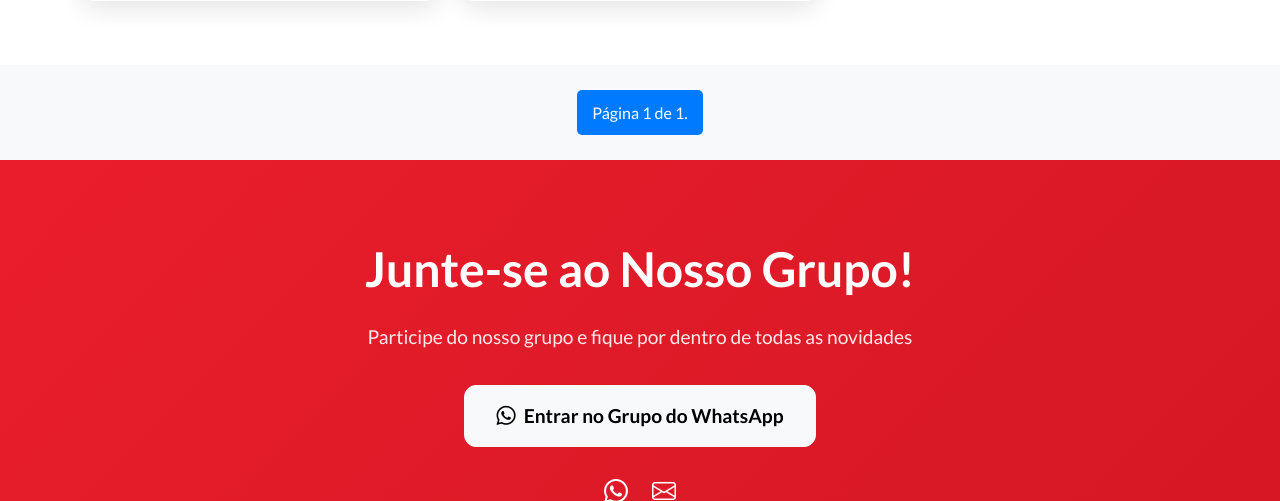
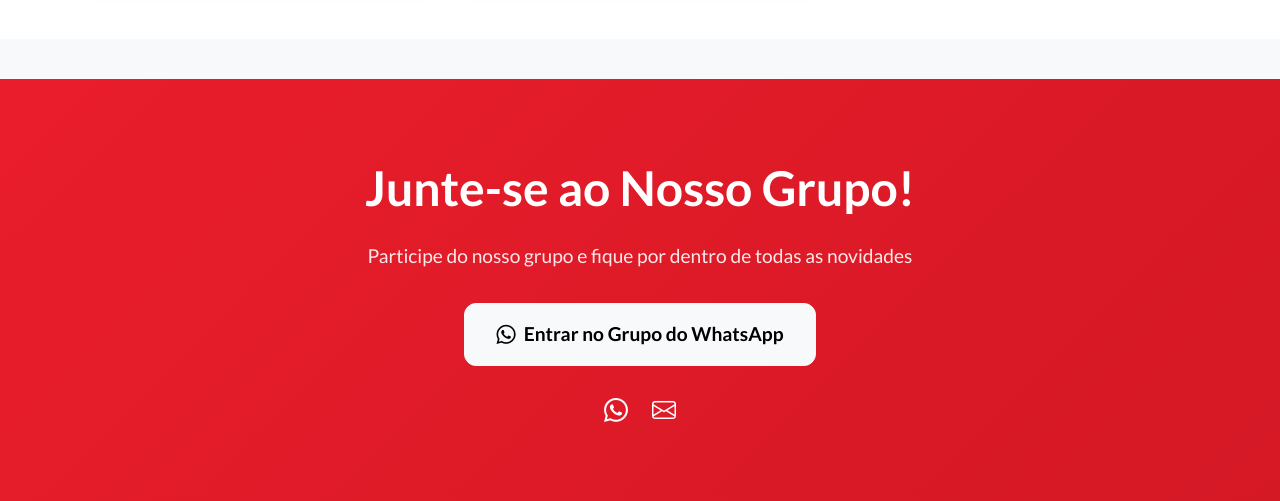
Before and after one commit to estuart27/Onepage-avaliacao, a Django app: page / in a window 1280 px wide. Shown: the part 2051-2552 px from the top of the page. Run offline with Django 5.2, Linux system fonts and the light colour scheme; data comes from the database, SQL or seed files in the repository.

Commit message:
Resolvendo Gab

```diff
--- a/avaliacao/templates/avaliacao/home.html
+++ b/avaliacao/templates/avaliacao/home.html
@@ -124,7 +124,7 @@
     </div>
 </section>
 <div class="pagination">
-    <span class="step-links">
+    {% comment %} <span class="step-links">
         {% if colaboradores.has_previous %}
             <a href="?page=1{% if request.GET.cargo %}&cargo={{ request.GET.cargo }}{% endif %}{% if request.GET.hub %}&hub={{ request.GET.hub }}{% endif %}{% if request.GET.search %}&search={{ request.GET.search }}{% endif %}">&laquo; primeiro</a>
             <a href="?page={{ colaboradores.previous_page_number }}{% if request.GET.cargo %}&cargo={{ request.GET.cargo }}{% endif %}{% if request.GET.hub %}&hub={{ request.GET.hub }}{% endif %}{% if request.GET.search %}&search={{ request.GET.search }}{% endif %}">anterior</a>
@@ -138,7 +138,7 @@
             <a href="?page={{ colaboradores.next_page_number }}{% if request.GET.cargo %}&cargo={{ request.GET.cargo }}{% endif %}{% if request.GET.hub %}&hub={{ request.GET.hub }}{% endif %}{% if request.GET.search %}&search={{ request.GET.search }}{% endif %}">próximo</a>
             <a href="?page={{ colaboradores.paginator.num_pages }}{% if request.GET.cargo %}&cargo={{ request.GET.cargo }}{% endif %}{% if request.GET.hub %}&hub={{ request.GET.hub }}{% endif %}{% if request.GET.search %}&search={{ request.GET.search }}{% endif %}">último &raquo;</a>
         {% endif %}
-    </span>
+    </span> {% endcomment %}
 </div>
 
 <!-- CSS Inline -->
--- a/avaliacao/views.py
+++ b/avaliacao/views.py
@@ -18,7 +18,7 @@ def home(request):
     colaboradores = Colaborador.objects.all().annotate(
         media_avaliacao=Avg('avaliacoes__nota'),
         total_avaliacoes=Count('avaliacoes')
-    ).order_by('nome')  # Adiciona ordenação aqui
+    )
 
     cargo_selecionado = request.GET.get('cargo')
     hub_selecionado = request.GET.get('hub')
@@ -36,13 +36,8 @@ def home(request):
     if search:
         colaboradores = colaboradores.filter(nome__icontains=search)  # Filtra pelo nome
 
-    # Paginação
-    paginator = Paginator(colaboradores, 9)  # Exiba 9 colaboradores por página
-    page_number = request.GET.get('page')  # Obtém o número da página da URL
-    colaboradores_paginated = paginator.get_page(page_number)  # Obtém os colaboradores da página solicitada
-
     context = {
-        'colaboradores': colaboradores_paginated,  # Passa a lista paginada para o contexto
+        'colaboradores': colaboradores,  # Passa a lista completa para o contexto
         'cargos': cargos,
         'hubs': hubs,
         'request': request  # Incluindo request no contexto para usar no template
```
